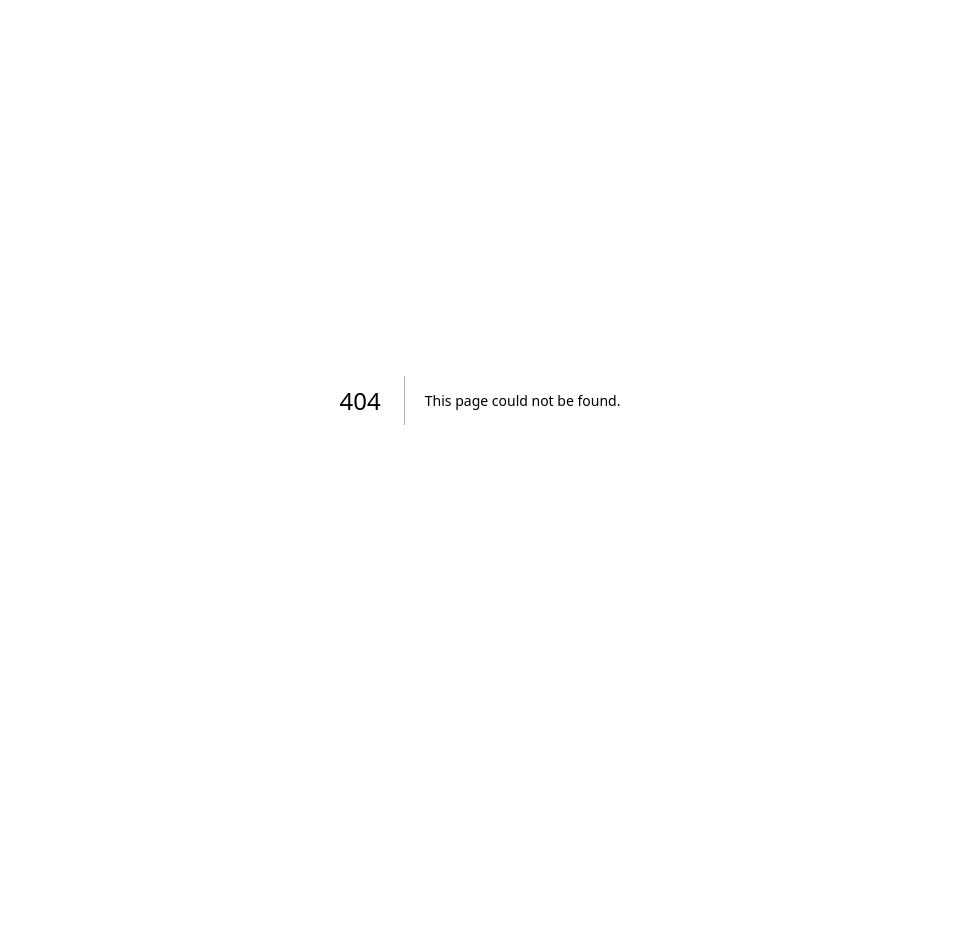
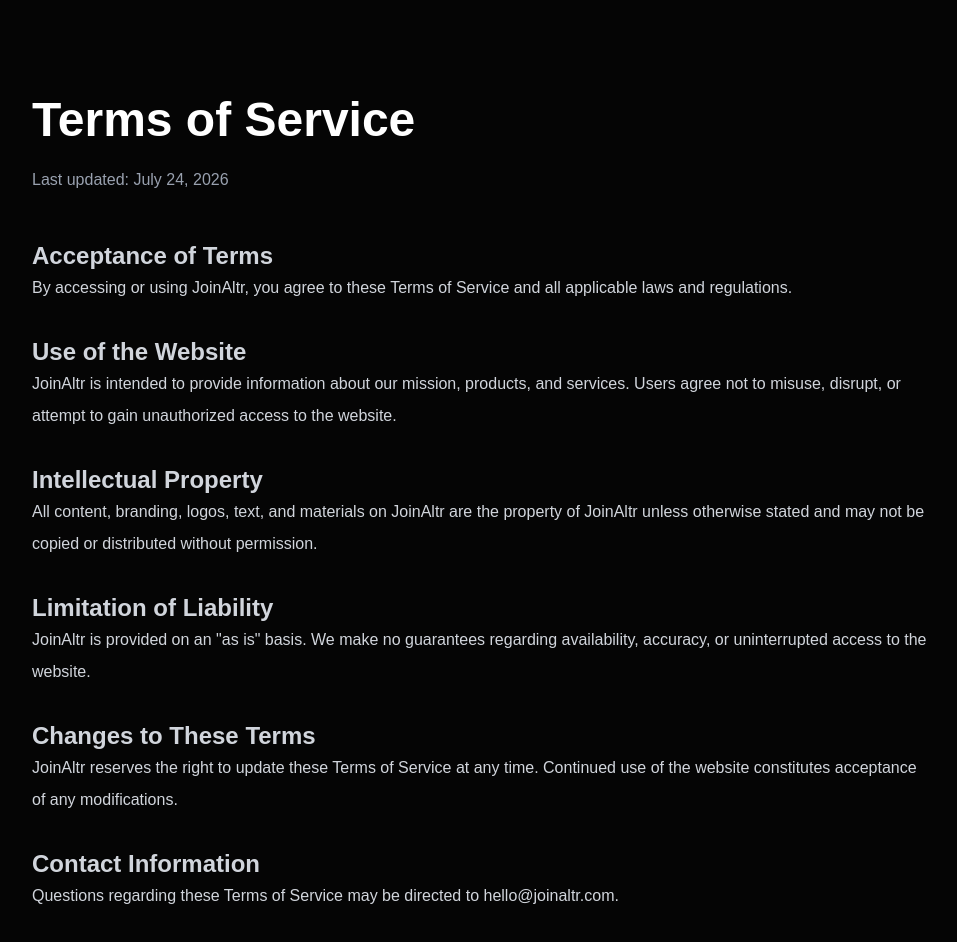
Before and after one commit to sebastian-altr/joinaltr, a Next.js app: page /terms in a window 1280 px wide. Before the commit this address had no page. Shown: the top 942 px of the page, without its empty margins (160-1117 px from the left). Before the commit the page ends 800 px from the top, so only its background shows below. Built offline with nearby package versions, Linux system fonts and the light colour scheme.

Commit message:
Added terms page and footer navigation

```diff
--- /dev/null
+++ b/app/terms/page.tsx
@@ -0,0 +1,85 @@
+export default function TermsPage() {
+  return (
+    <main className="min-h-screen bg-[#050505] px-6 py-24 text-white sm:px-10">
+      <div className="mx-auto max-w-4xl">
+        <h1 className="text-5xl font-bold">Terms of Service</h1>
+
+        <p className="mt-6 text-gray-400">
+          Last updated: July 24, 2026
+        </p>
+
+        <div className="mt-12 space-y-8 text-gray-300 leading-8">
+          <section>
+            <h2 className="text-2xl font-semibold">
+              Acceptance of Terms
+            </h2>
+
+            <p>
+              By accessing or using JoinAltr, you agree to these Terms of
+              Service and all applicable laws and regulations.
+            </p>
+          </section>
+
+          <section>
+            <h2 className="text-2xl font-semibold">
+              Use of the Website
+            </h2>
+
+            <p>
+              JoinAltr is intended to provide information about our mission,
+              products, and services. Users agree not to misuse, disrupt, or
+              attempt to gain unauthorized access to the website.
+            </p>
+          </section>
+
+          <section>
+            <h2 className="text-2xl font-semibold">
+              Intellectual Property
+            </h2>
+
+            <p>
+              All content, branding, logos, text, and materials on JoinAltr
+              are the property of JoinAltr unless otherwise stated and may not
+              be copied or distributed without permission.
+            </p>
+          </section>
+
+          <section>
+            <h2 className="text-2xl font-semibold">
+              Limitation of Liability
+            </h2>
+
+            <p>
+              JoinAltr is provided on an "as is" basis. We make no guarantees
+              regarding availability, accuracy, or uninterrupted access to the
+              website.
+            </p>
+          </section>
+
+          <section>
+            <h2 className="text-2xl font-semibold">
+              Changes to These Terms
+            </h2>
+
+            <p>
+              JoinAltr reserves the right to update these Terms of Service at
+              any time. Continued use of the website constitutes acceptance of
+              any modifications.
+            </p>
+          </section>
+
+          <section>
+            <h2 className="text-2xl font-semibold">
+              Contact Information
+            </h2>
+
+            <p>
+              Questions regarding these Terms of Service may be directed to
+              hello@joinaltr.com.
+            </p>
+          </section>
+        </div>
+      </div>
+    </main>
+  );
+}
```
